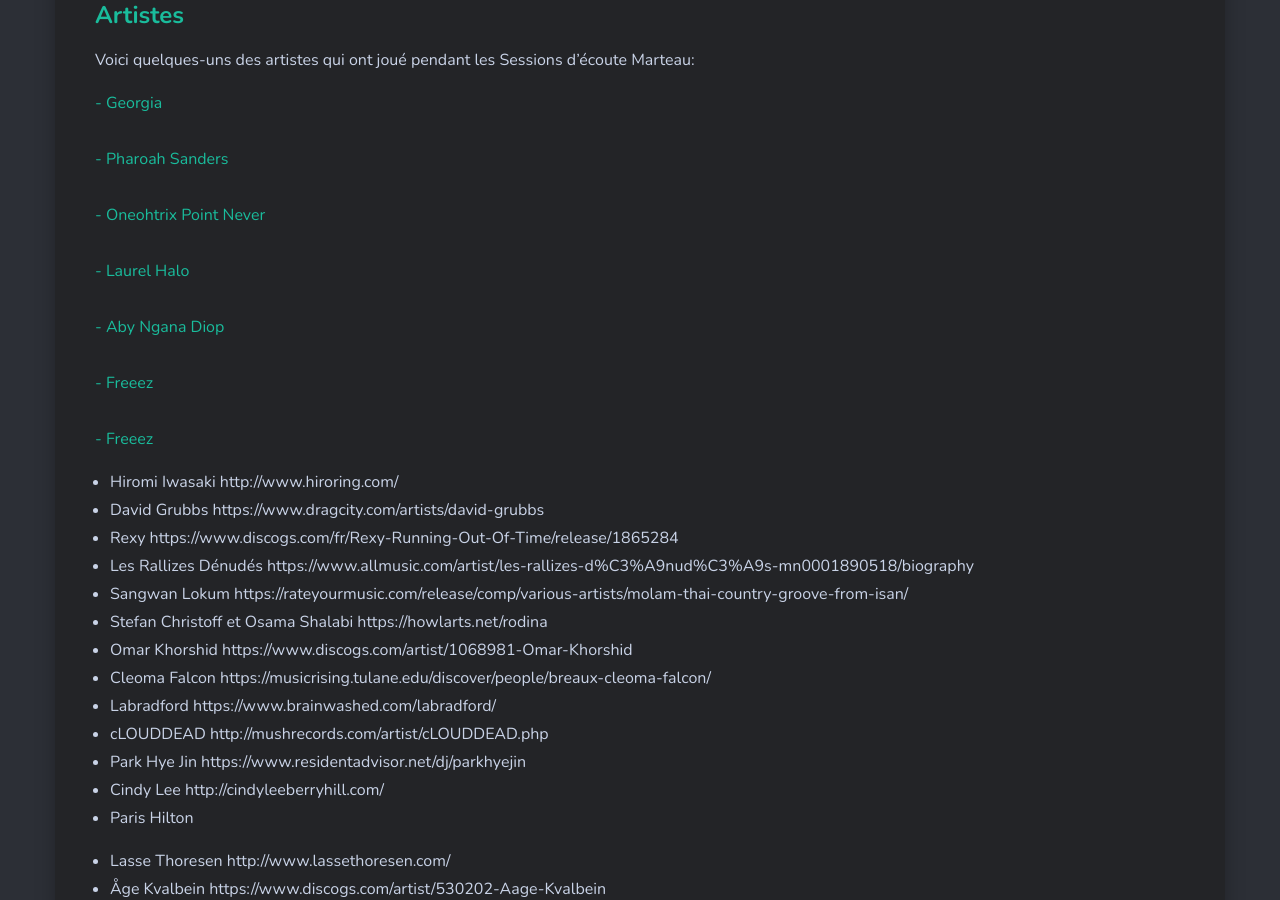
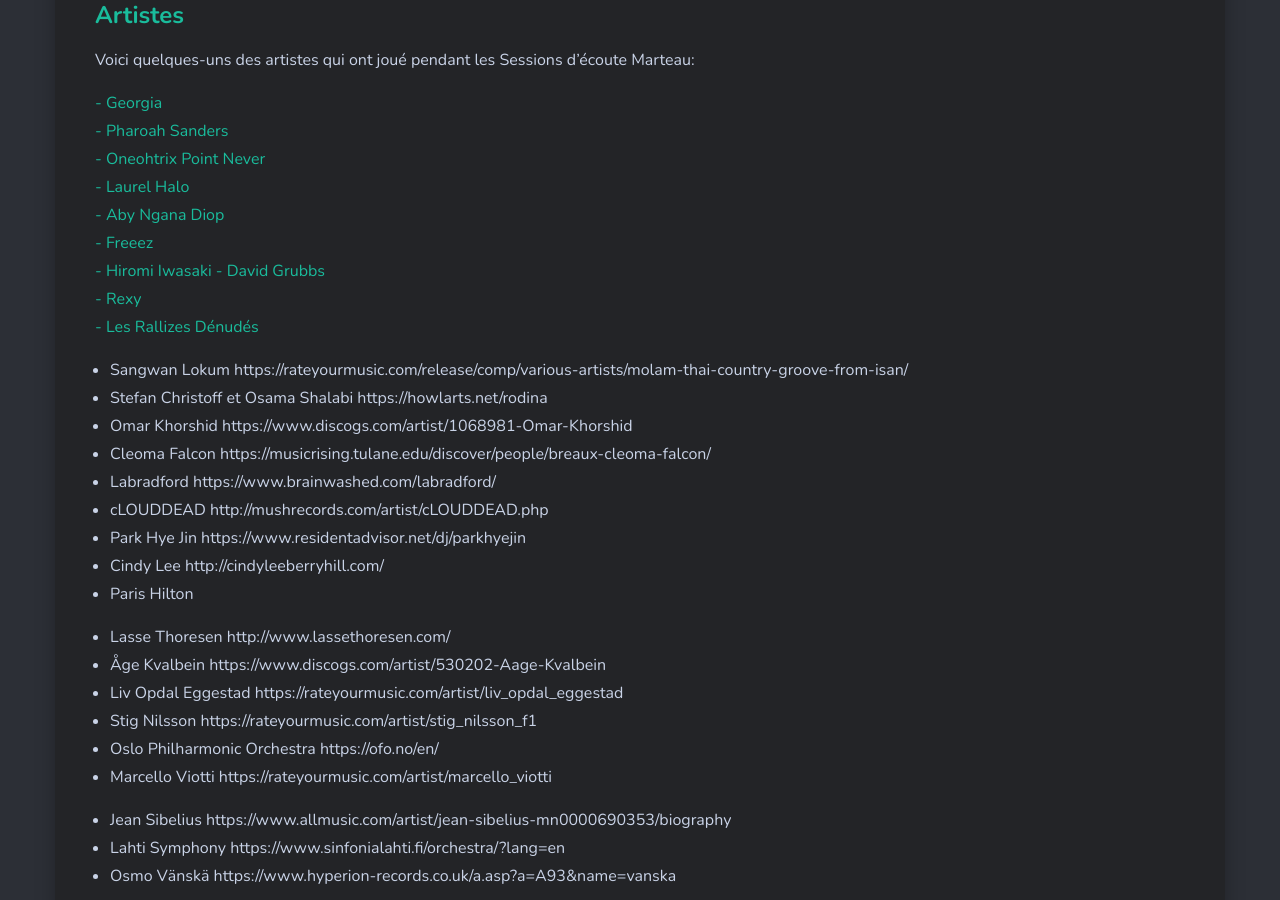
Before and after one commit to sessions-marteau/sessions-marteau-2.github.io, a Jekyll site: the page built from _pages/musique.md, in a window 1280 px wide and 900 px high, scrolled down 1389 px. Built offline with Jekyll 4.4.1, drawn with Linux system fonts in a browser that asks for light colours; nearby versions of some CDN libraries.

Commit message:
Update musique.md

```diff
--- a/_pages/musique.md
+++ b/_pages/musique.md
@@ -56,24 +56,26 @@
 
 Voici quelques-uns des artistes qui ont joué pendant les Sessions d'écoute Marteau:
 
-<a href="http://paltoflats.com/release/georgia-all-kind-music/" target="_blank">- Georgia <br />
+<a href="http://paltoflats.com/release/georgia-all-kind-music/" target="_blank">- Georgia
 </a>
-<a href="http://www.pharoahsanders.com" target="_blank">- Pharoah Sanders <br />
+<a href="http://www.pharoahsanders.com" target="_blank">- Pharoah Sanders
 </a>
-<a href="http://www.pointnever.com/" target="_blank">- Oneohtrix Point Never <br />
+<a href="http://www.pointnever.com/" target="_blank">- Oneohtrix Point Never
 </a>
-<a href="https://www.laurelhalo.com/" target="_blank">- Laurel Halo <br />
+<a href="https://www.laurelhalo.com/" target="_blank">- Laurel Halo
 </a>
-<a href="https://www.awesometapes.com/aby-ngana-diop-liital/" target="_blank">- Aby Ngana Diop <br />
+<a href="https://www.awesometapes.com/aby-ngana-diop-liital/" target="_blank">- Aby Ngana Diop
 </a>
-<a href="https://www.discogs.com/release/1401371" target="_blank">- Freeez <br />
+<a href="https://www.discogs.com/release/1401371" target="_blank">- Freeez
 </a>
-<a href="https://www.discogs.com/release/1401371" target="_blank">- Freeez <br />
+<a href="http://www.hiroring.com/" target="_blank">- Hiromi Iwasaki
 </a>
-- Hiromi Iwasaki http://www.hiroring.com/
-- David Grubbs https://www.dragcity.com/artists/david-grubbs
-- Rexy https://www.discogs.com/fr/Rexy-Running-Out-Of-Time/release/1865284
-- Les Rallizes Dénudés https://www.allmusic.com/artist/les-rallizes-d%C3%A9nud%C3%A9s-mn0001890518/biography
+<a href="https://www.dragcity.com/artists/david-grubbs" target="_blank">- David Grubbs
+</a>
+<a href="ttps://www.discogs.com/fr/Rexy-Running-Out-Of-Time/release/1865284" target="_blank">- Rexy
+</a>
+<a href="https://www.allmusic.com/artist/les-rallizes-d%C3%A9nud%C3%A9s-mn0001890518/biography" target="_blank">- Les Rallizes Dénudés
+</a>
 - Sangwan Lokum https://rateyourmusic.com/release/comp/various-artists/molam-thai-country-groove-from-isan/
 - Stefan Christoff et Osama Shalabi https://howlarts.net/rodina
 - Omar Khorshid https://www.discogs.com/artist/1068981-Omar-Khorshid
```
